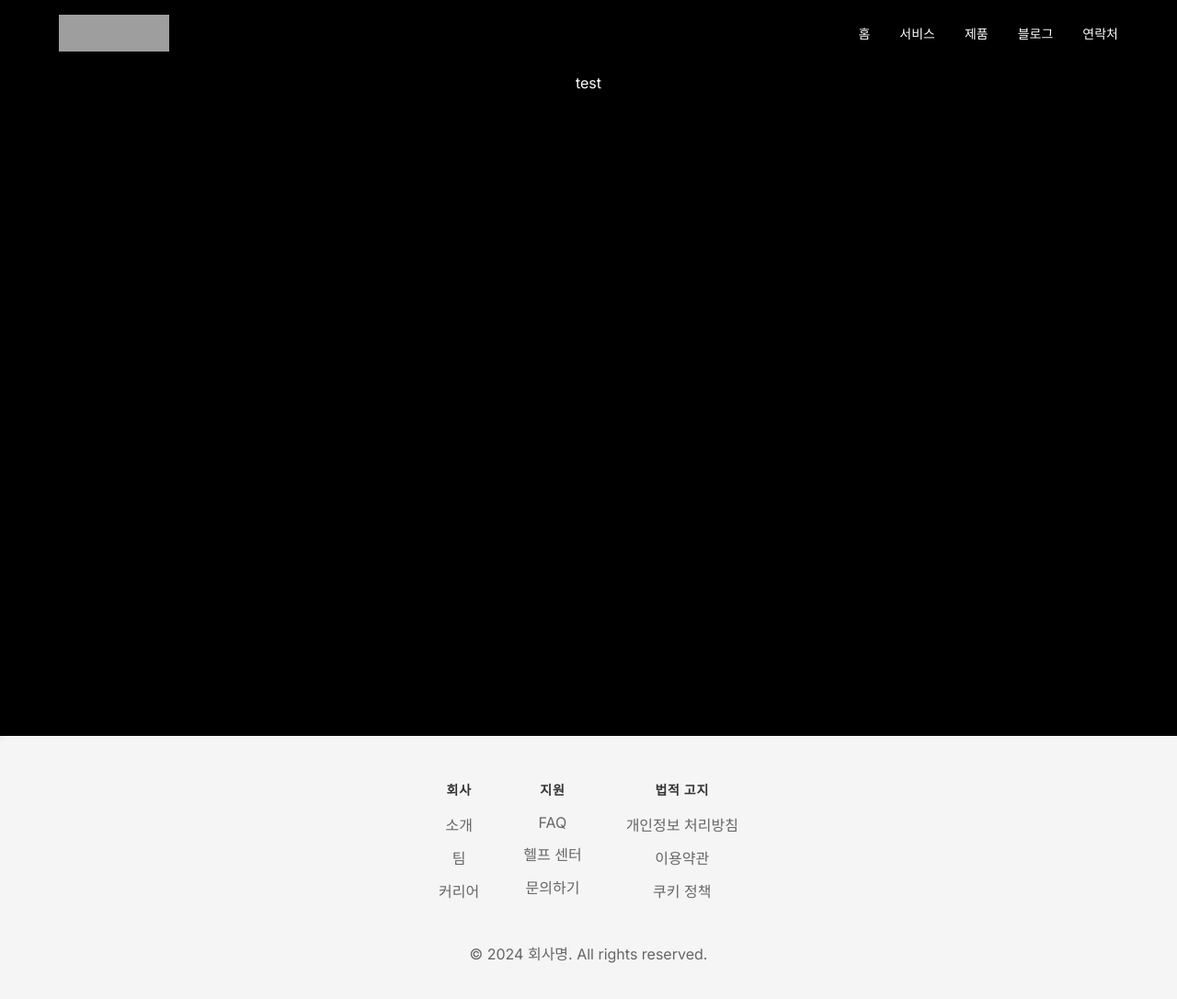
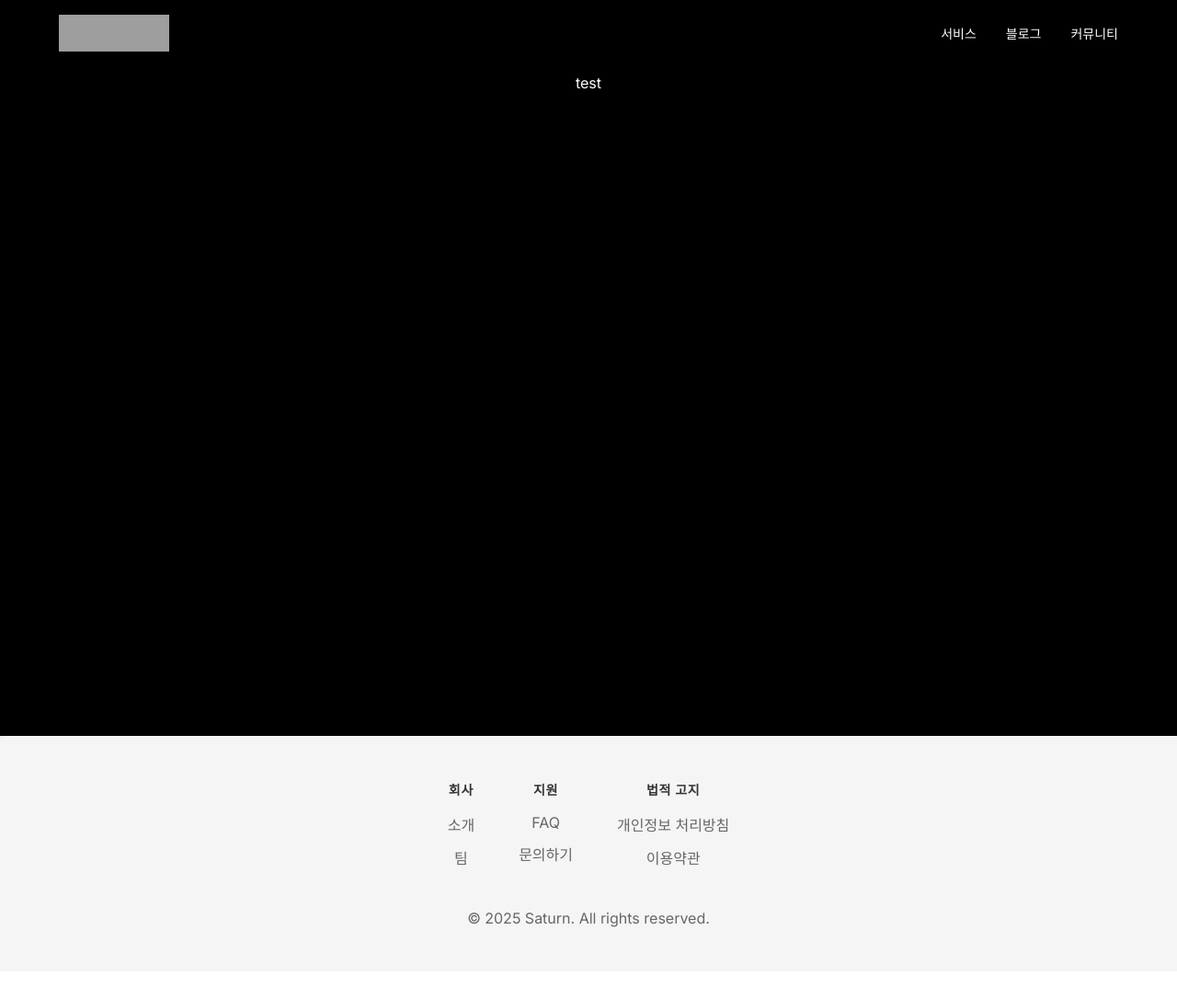
Before and after one commit to jobsicke7/saturn, a Next.js app: page / in a window 1280 px wide. Shown: the top 1086 px of the page at 92% size. After the commit the page ends 1056 px from the top, so only its background shows below. Built offline with nearby package versions, Linux system fonts and the light colour scheme; grey boxes are pictures that could not be loaded.

Commit message:
// Content: Update layout.tsx

```diff
--- a/src/app/layout.tsx
+++ b/src/app/layout.tsx
@@ -26,11 +26,9 @@ export default function RootLayout({
       height: 40
     },
     navItems: [
-      { label: '홈', href: '/' },
       { label: '서비스', href: '/services' },
-      { label: '제품', href: '/products' },
       { label: '블로그', href: '/blog' },
-      { label: '연락처', href: '/contact' },
+      { label: '커뮤니티', href: '/community' },
     ]
   };
 
@@ -41,15 +39,13 @@ export default function RootLayout({
         title: '회사',
         links: [
           { label: '소개', href: '/about' },
-          { label: '팀', href: '/team' },
-          { label: '커리어', href: '/careers' },
+          { label: '팀', href: '/team' }
         ]
       },
       {
         title: '지원',
         links: [
           { label: 'FAQ', href: '/faq' },
-          { label: '헬프 센터', href: '/help' },
           { label: '문의하기', href: '/contact' },
         ]
       },
@@ -57,12 +53,11 @@ export default function RootLayout({
         title: '법적 고지',
         links: [
           { label: '개인정보 처리방침', href: '/privacy' },
-          { label: '이용약관', href: '/terms' },
-          { label: '쿠키 정책', href: '/cookies' },
+          { label: '이용약관', href: '/terms' }
         ]
       },
     ],
-    copyright: '© 2024 회사명. All rights reserved.'
+    copyright: '© 2025 Saturn. All rights reserved.'
   };
 
   return (
```
